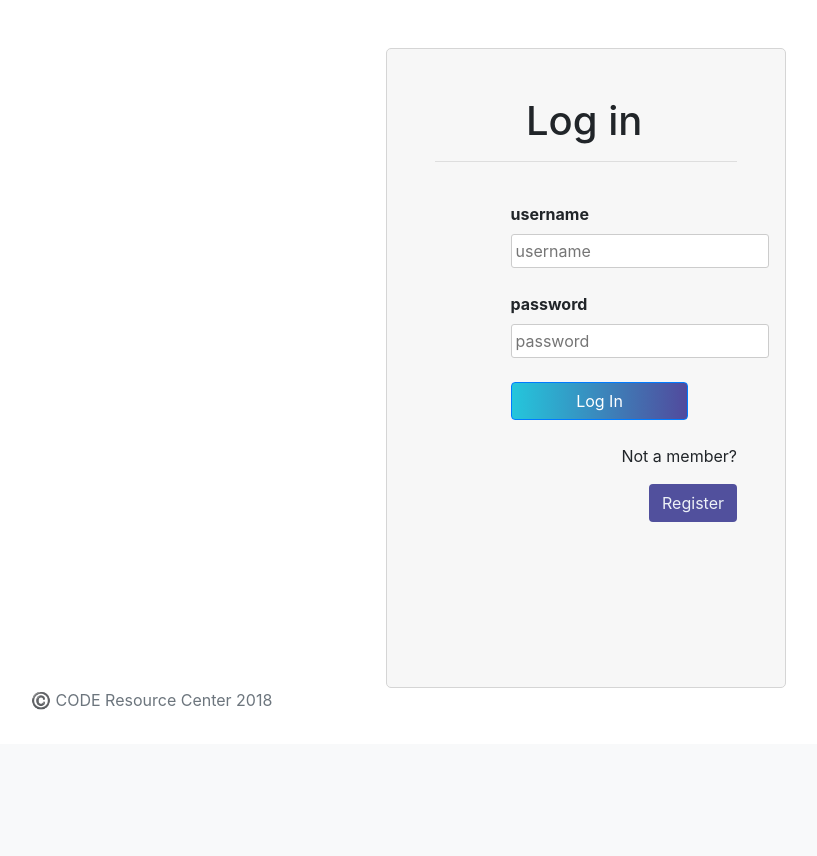
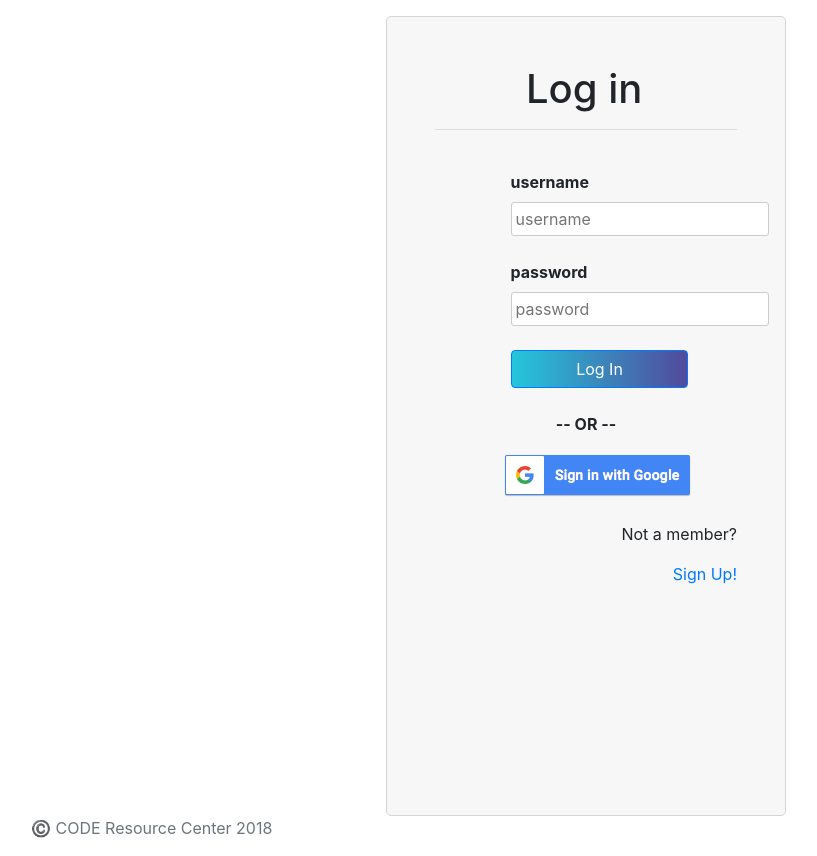
Before and after one commit to codeuniversity/code-resource-center, a Django app: page / in a window 1280 px wide. Shown: the part 56-912 px from the top of the page, without its empty margins (54-871 px from the left). Before the commit the page ends 766 px from the top, so only its background shows below. Run offline with Django 3.2, Linux system fonts and the light colour scheme; some libraries are stand-ins or nearby versions.

Commit message:
implement google sign in with OAuth In order to show the logo, I updated the local static folder to show Google button

```diff
--- a/accounts/templates/login.html
+++ b/accounts/templates/login.html
@@ -1,10 +1,11 @@
 {% extends 'base.html' %}
+{% load staticfiles %}
 
 {% block content %}
 
 <div class="d-flex justify-content-center">
-  <div class="mt-5 p-5"
-       style="height: 80vh;
+  <div class="mt-3 p-5"
+       style="height: 100vh;
        border: 1px solid rgb(213, 213, 213);
        border-radius: 5px; width:400px;
        background: rgb(247, 247, 247);">
@@ -46,19 +47,16 @@
           <br />
           <br />
         </form>
+        <p class="d-flex justify-content-center"><strong>-- OR --</strong></p>
+        <a class="d-flex justify-content-center"
+        style="margin-left: 22px;"
+        href="{% url 'social:begin' 'google-oauth2' %}">
+          <img src="{% static 'googlebtn.png' %}"/></a><br />
         <div class="d-flex justify-content-end">
           <p> Not a member?</p>
         </div>
         <div class="d-flex justify-content-end">
-          <input class="btn"
-                 type="submit" value="Register"
-                 onclick="javascript:{document.getElementById('signup').submit()}"
-                 style="color:rgb(237, 241, 247); background:rgb(81, 80, 157);
-                 cursor: pointer; " />
-          <form id="signup" method="POST" action="{% url 'signup'%}">
-          {% csrf_token %}
-              <input type="hidden" />
-          </form>
+          <a href="{% url 'signup'%}">Sign Up!</a>
         </div>
   </div>
 </div>
--- a/code_resource_center/templates/base.html
+++ b/code_resource_center/templates/base.html
@@ -1,7 +1,8 @@
 <!doctype html>
 <html lang="en">
+{% load staticfiles %}
   <head>
-    {% load static %}
+
     <meta charset="utf-8">
     <meta name="viewport" content="width=device-width, initial-scale=1, shrink-to-fit=no">
     <meta name="description" content="">
@@ -11,7 +12,9 @@
 
     <!-- Bootstrap core CSS -->
     <link rel="stylesheet" href="https://stackpath.bootstrapcdn.com/bootstrap/4.1.3/css/bootstrap.min.css" integrity="sha384-MCw98/SFnGE8fJT3GXwEOngsV7Zt27NXFoaoApmYm81iuXoPkFOJwJ8ERdknLPMO" crossorigin="anonymous">
-     <link rel="stylesheet" href="https://cdnjs.cloudflare.com/ajax/libs/animate.css/3.7.0/animate.min.css">
+    <link rel="stylesheet" href="https://cdnjs.cloudflare.com/ajax/libs/animate.css/3.7.0/animate.min.css">
+    <link rel="stylesheet" href="https://use.fontawesome.com/releases/v5.5.0/css/all.css" integrity="sha384-B4dIYHKNBt8Bc12p+WXckhzcICo0wtJAoU8YZTY5qE0Id1GSseTk6S+L3BlXeVIU" crossorigin="anonymous">
+
     <!-- Custom styles for this template -->
   </head>
 
--- a/code_resource_center/urls.py
+++ b/code_resource_center/urls.py
@@ -23,4 +23,6 @@ urlpatterns = [
     path('', accounts.views.login, name='login'),
     path('dashboard/', views.dashboard, name='dashboard'),
     path('accounts/', include('accounts.urls')),
+    path('auth/', include('social_django.urls')),
+
 ]
```
Also changed, not shown: code_resource_center/settings.py (+18 -0 lines), accounts/static/googlebtn.png (added).
